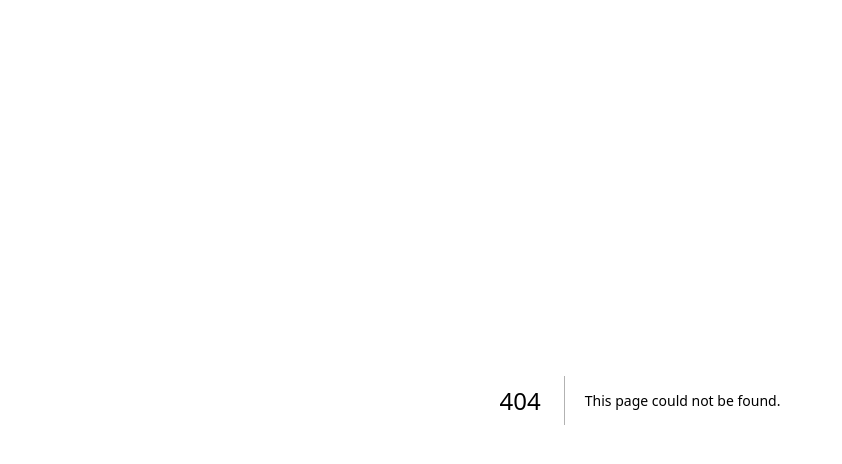
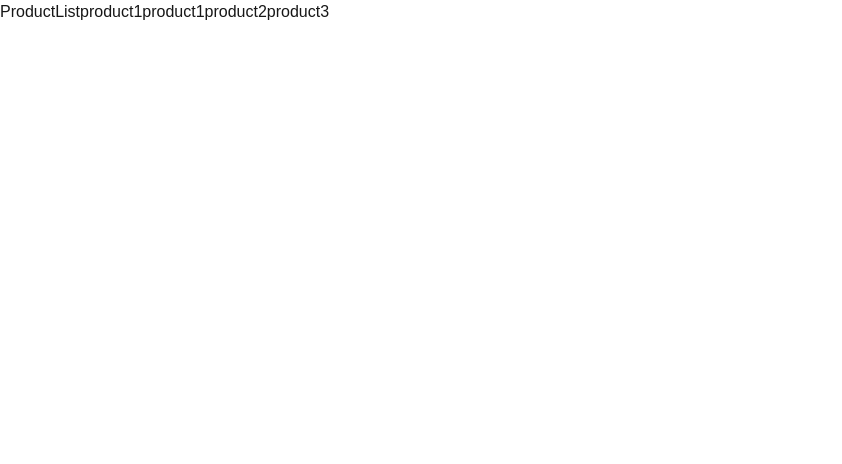
Before and after one commit to dlfhrrl12/next-tutorial, a Next.js app: page /product in a window 1280 px wide. Before the commit this address had no page. Shown: the top 464 px of the page, without its empty margins (0-842 px from the left). Built offline with nearby package versions, Linux system fonts and the light colour scheme.

Commit message:
step2: 동적 라우팅

```diff
--- /dev/null
+++ b/src/app/blog/page.tsx
@@ -0,0 +1,7 @@
+export default function BlogPage() {
+  return (
+    <>
+      <div className=""></div>
+    </>
+  );
+}
--- /dev/null
+++ b/src/app/product/[id]/page.tsx
@@ -0,0 +1,14 @@
+export default async function ProductDetailPage({
+  params,
+}: {
+  params: Promise<{ id: string }>;
+}) {
+  const id = (await params).id;
+  return (
+    <>
+      <div className="">
+        <h1>ProductDetail {id}</h1>
+      </div>
+    </>
+  );
+}
--- /dev/null
+++ b/src/app/product/page.tsx
@@ -0,0 +1,15 @@
+import Link from "next/link";
+
+export default function ProductList() {
+  return (
+    <>
+      <div className="">
+        ProductList
+        <Link href={"/product/1"}>product1</Link>
+        <Link href={"/product/2"}>product1</Link>
+        <Link href={"/product/3"}>product2</Link>
+        <Link href={"/product/4"}>product3</Link>
+      </div>
+    </>
+  );
+}
```
